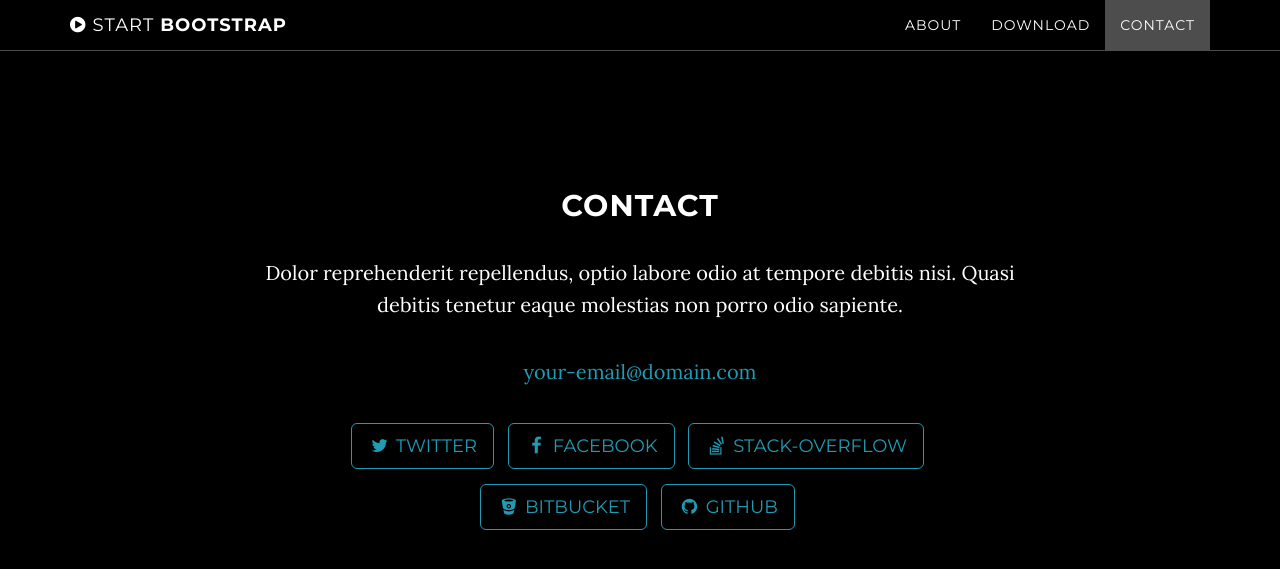
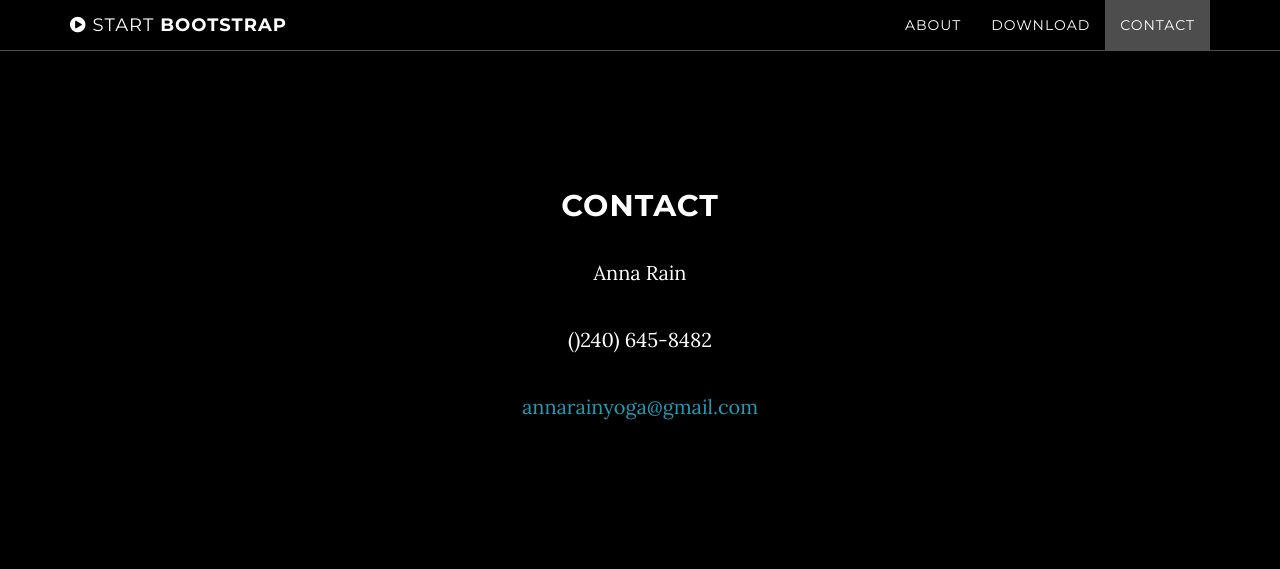
Before and after one commit to AnnaRainYoga/annarainyoga.github.io, a Jekyll site: the page built from index.html, in a window 1280 px wide and 900 px high, scrolled down 2441 px. Shown: the top 569 px of the window. Built offline with Jekyll 4.4.1, drawn with Linux system fonts in a browser that asks for light colours.

Commit message:
index, contact

```diff
--- a/_config.yml
+++ b/_config.yml
@@ -1,6 +1,6 @@
 # Site settings
-title: Grayscale
-email: your-email@domain.com
+title: Inner Light Yoga
+email: annarainyoga@gmail.com
 url: https://example.github.io
 description: "Write an awesome description for your new site here. You can edit this line in _config.yml. It will appear in your document head meta (for Google search results) and in your feed.xml site description."
 
--- a/_includes/contact.html
+++ b/_includes/contact.html
@@ -3,16 +3,10 @@
         <div class="row">
             <div class="col-lg-8 col-lg-offset-2">
                 <h2>Contact</h2>
-                <p>Dolor reprehenderit repellendus, optio labore odio at tempore debitis nisi. Quasi debitis tenetur eaque molestias non porro odio sapiente.</p>
-                <p><a href="mailto:{{ site.email }}">{{ site.email }}</a>
+                <p>Anna Rain</p>
+				<p>()240) 645-8482</p>
+                <p><a href="mailto:annarainyoga@gmail.com">annarainyoga@gmail.com</a>
                 </p>
-                <ul class="list-inline banner-social-buttons">
-                    {% for network in site.social %}
-                    <li>
-                        <a href="{{ network.url }}" class="btn btn-default btn-lg"><i class="fa fa-{{ network.title }} fa-fw"></i> <span class="network-name">{{ network.title }}</span></a>
-                    </li>
-                    {% endfor %}
-                </ul>
             </div>
         </div>
     </section>
```
